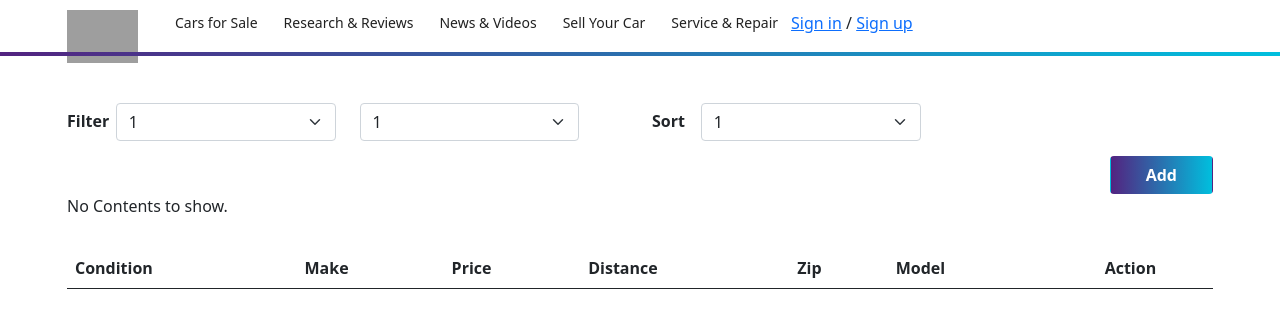
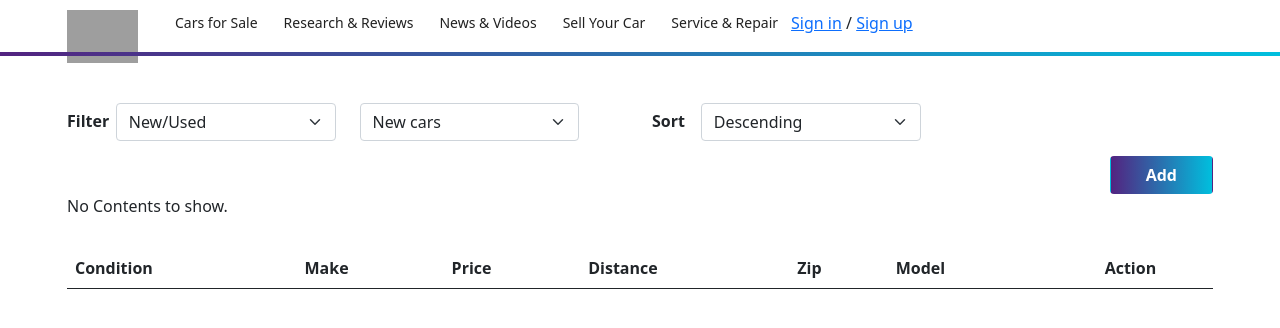
Before and after one commit to riteshmaharjan1/wap-project, a website: page views/car.html in a window 1280 px wide. Drawn offline with nearby package versions, Linux system fonts and the light colour scheme; no server answers; grey boxes are pictures that could not be loaded.

Commit message:
added filter and sort data

```diff
--- a/views/car.html
+++ b/views/car.html
@@ -23,6 +23,37 @@
     // $(function () {
     //   $("#deleteForm").attr("action", "/deleteCar/" + id);
     // })
+    $(function () {
+
+      let values = ["New cars", "Used Car"];
+      let selVal = $("#selValue");
+      populate(values, selVal);
+      $("#selProperty").change(function () {
+        let value = $("#selProperty").find(":selected").val();
+        // console.log(value);
+        // console.log(selVal);
+        if (value == "newused") {
+          let values = ["New cars", "Used Car"];
+          populate(values, selVal);
+        } else if (value == "make") {
+          let values = ["ATS", "ATS-V", "Allante", "Brougham"];
+          populate(values, selVal);
+        } else if (value == "model") {
+          let values = ["Acura", "Audi", "BMW", "Buick"];
+          populate(values, selVal);
+        }
+      });
+    });
+    function populate(values, selVal) {
+      selVal.empty();
+      for (const item of values) {
+        let option = $("<option>");
+        option.attr("value", item);
+        option.html(item);
+        selVal.append(option);
+      }
+    }
+
     $.ajax("/allCars", {
       type: "GET",
     })
@@ -142,22 +173,14 @@
               <label for="filter" class="tDisplay p7"><b>Filter</b></label>
             </div>
             <div class="col-lg-5">
-              <select class="form-select tDisplay">
-                <option value="1">1</option>
-                <option value="1">1</option>
-                <option value="1">1</option>
-                <option value="1">1</option>
-                <option value="1">1</option>
+              <select name="selProperty" id="selProperty" class="form-select tDisplay">
+                <option value="newused">New/Used</option>
+                <option value="make">Make</option>
+                <option value="model">Model</option>
               </select>
             </div>
             <div class="col-lg-5">
-              <select class="form-select tDisplay">
-                <option value="1">1</option>
-                <option value="1">1</option>
-                <option value="1">1</option>
-                <option value="1">1</option>
-                <option value="1">1</option>
-              </select>
+              <select id="selValue" name="selValue" class="form-select tDisplay"></select>
             </div>
           </div>
         </div>
@@ -168,11 +191,8 @@
             </div>
             <div class="col-lg-5">
               <select class="form-select tDisplay">
-                <option value="1">1</option>
-                <option value="1">1</option>
-                <option value="1">1</option>
-                <option value="1">1</option>
-                <option value="1">1</option>
+                <option value="desc">Descending</option>
+                <option value="asc">Ascending</option>
               </select>
             </div>
           </div>
```
Also changed, not shown: views/edit.html (+1 -1 lines).
